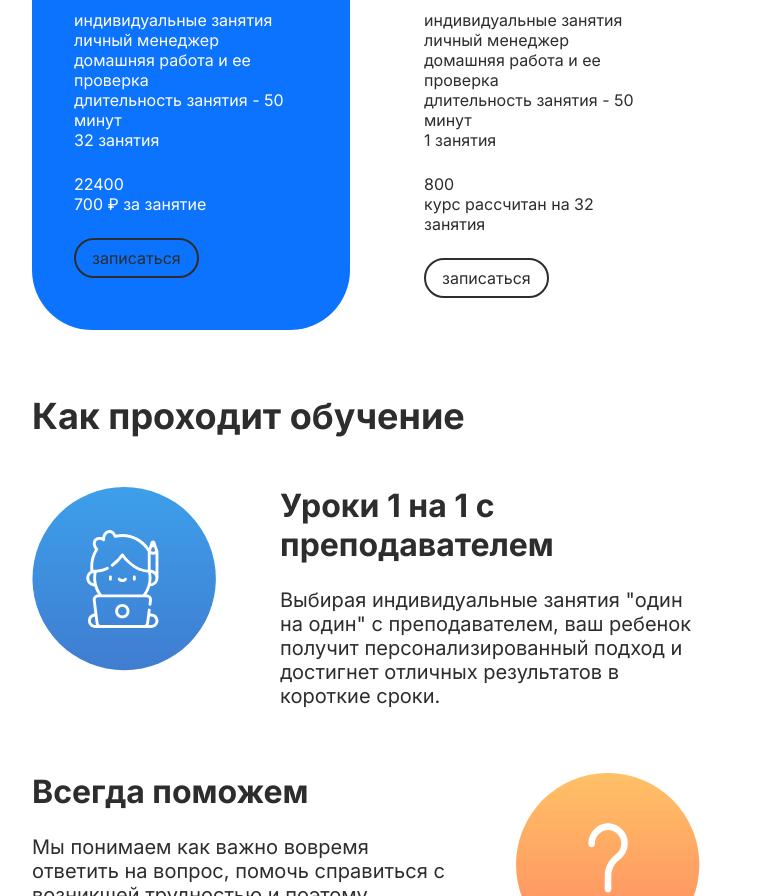
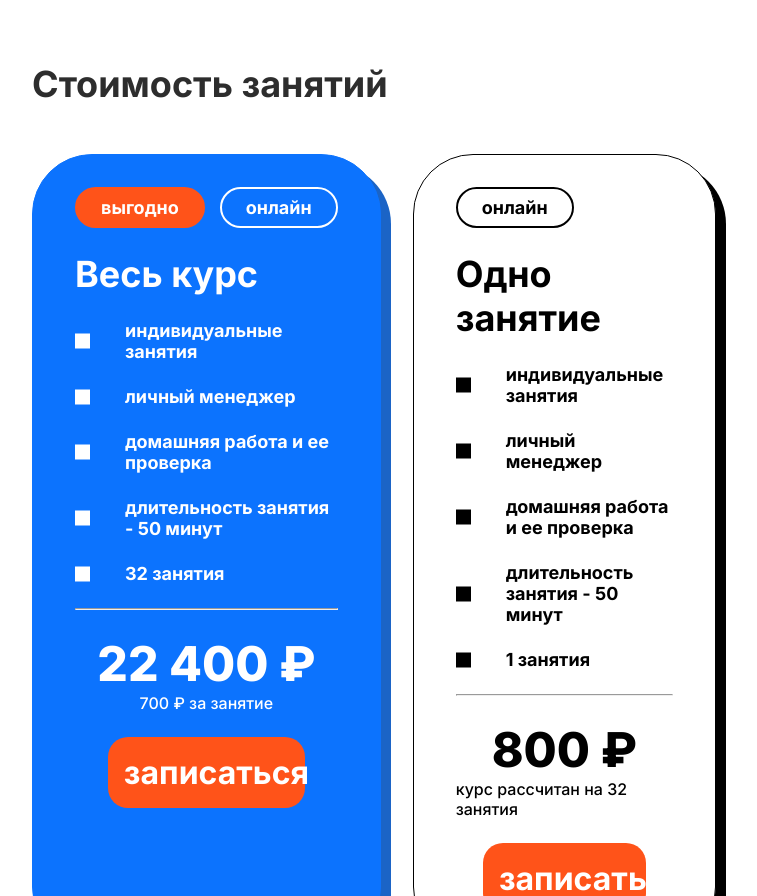
Before and after one commit to ZaharrRR/online-school, a Vue app: page / in a window 1280 px wide. Shown: the part 2720-3616 px from the top of the page, without its empty margins (274-1031 px from the left). Built offline with nearby package versions, Linux system fonts and the light colour scheme.

Commit message:
fixes. modal layout. prices block

```diff
--- a/src/assets/main.css
+++ b/src/assets/main.css
@@ -1,4 +1,8 @@
 @import './base.css';
+
+body.modal-open {
+  overflow: hidden;
+}
 
 .btn {
   border: 2px solid;
--- a/src/components/Blocks/CoursesBlock.vue
+++ b/src/components/Blocks/CoursesBlock.vue
@@ -1,5 +1,5 @@
 <template>
-  <BlockLayout>
+  <BlockLayout id="courses-block">
     <template #title>Курсы</template>
     <template #description
       >Онлайн-занятия по программированию и дизайну для детей, школьников и подростков
--- a/src/components/Blocks/PricesBlock.vue
+++ b/src/components/Blocks/PricesBlock.vue
@@ -1,63 +1,38 @@
 <template>
-  <BlockLayout>
+  <BlockLayout id="prices-block">
     <template #title>Стоимость занятий</template>
 
     <div class="prices">
-      <div class="price-block" style="background-color: var(--basic-blue); color: white">
-        <div class="block-tags">
-          <div
-            v-for="tag in allLessons.tags"
-            :key="tag.value"
-            class="tag"
-            :class="{ 'tag-accent': tag.accent }"
-          >
-            {{ tag.value }}
-          </div>
-        </div>
-        <div class="block-benefits">
-          <div v-for="benefit in allLessons.benefits" :key="benefit" class="benefit">
-            {{ benefit }}
-          </div>
-        </div>
-        <div class="block-price">
-          <div class="value">{{ allLessons.price.value }}</div>
-          <div class="subtitle">{{ allLessons.price.subtitle }}</div>
-        </div>
-        <div class="block-button">
-          <button class="btn">записаться</button>
-        </div>
-      </div>
+      <PriceBlock
+        class="all-lessons"
+        :title="allLessons.title"
+        :benefits="allLessons.benefits"
+        :price="allLessons.price"
+        :tags="allLessons.tags"
+        background-color="var(--basic-blue)"
+        color="white"
+        border-color="var(--basic-blue)"
+        box-shadow="10px 10px 0 0 var(--dark-blue)"
+      />
 
-      <div class="price-block">
-        <div class="block-tags">
-          <div
-            v-for="tag in allLessons.tags"
-            :key="tag.value"
-            class="tag"
-            :class="{ 'tag-accent': tag.accent }"
-          >
-            {{ tag.value }}
-          </div>
-        </div>
-        <div class="block-benefits">
-          <div v-for="benefit in oneLesson.benefits" :key="benefit" class="benefit">
-            {{ benefit }}
-          </div>
-        </div>
-        <div class="block-price">
-          <div class="value">{{ oneLesson.price.value }}</div>
-          <div class="subtitle">{{ oneLesson.price.subtitle }}</div>
-        </div>
-        <div class="block-button">
-          <button class="btn">записаться</button>
-        </div>
-      </div>
+      <PriceBlock
+        class="one-lesson"
+        :title="oneLesson.title"
+        :benefits="oneLesson.benefits"
+        :price="oneLesson.price"
+        :tags="oneLesson.tags"
+        background-color="white"
+        color="black"
+        border-color="black"
+        box-shadow="10px 10px 0 0 black"
+      />
     </div>
   </BlockLayout>
 </template>
 
 <script setup>
 import BlockLayout from '@/components/Layouts/BlockLayout.vue'
+import PriceBlock from '@/components/PriceBlock.vue'
 
 const allLessons = {
   title: 'Весь курс',
@@ -112,13 +87,4 @@ const oneLesson = {
   justify-content: space-around;
   gap: 32px;
 }
-
-.price-block {
-  display: flex;
-  flex-direction: column;
-  gap: 24px;
-
-  padding: 32px 42px;
-  border-radius: 60px;
-}
 </style>
--- a/src/components/Cards/CourseCard.vue
+++ b/src/components/Cards/CourseCard.vue
@@ -38,7 +38,8 @@ defineProps({
   position: relative;
   display: flex;
   flex-direction: column;
-  padding: 20px;
+  gap: 20px;
+  padding: 20px 40px;
   border-radius: 18px;
   color: white;
 }
@@ -77,7 +78,7 @@ defineProps({
 
 .card-img {
   position: absolute;
-  right: 20px;
+  right: 40px;
   top: 20px;
 }
 </style>
--- a/src/components/Layouts/HeaderLayout.vue
+++ b/src/components/Layouts/HeaderLayout.vue
@@ -4,8 +4,8 @@
 
     <nav>
       <a href="">О нас</a>
-      <a href="">Курсы</a>
-      <a href="">Цены</a>
+      <a @click="scrollTo('courses-block')">Курсы</a>
+      <a @click="scrollTo('prices-block')">Цены</a>
       <a href="">Преподаватели</a>
     </nav>
 
@@ -16,7 +16,14 @@
   </header>
 </template>
 
-<script setup></script>
+<script setup>
+function scrollTo(id) {
+  const element = document.getElementById(id)
+  if (element) {
+    element.scrollIntoView({ behavior: 'smooth' })
+  }
+}
+</script>
 
 <style scoped>
 header {
--- /dev/null
+++ b/src/components/Layouts/ModalLayout.vue
@@ -0,0 +1,79 @@
+<template>
+  <div v-if="isOpen" class="wrapper" @click="$emit('close-modal')">
+    <div class="modal" @click.stop>
+      <slot></slot>
+    </div>
+  </div>
+</template>
+
+<script setup lang="ts">
+import { onMounted, onUnmounted, watch } from 'vue'
+
+const props = defineProps({
+  isOpen: Boolean
+})
+
+defineEmits(['close-modal'])
+
+const addBodyClass = () => {
+  document.body.classList.add('modal-open')
+}
+
+const removeBodyClass = () => {
+  document.body.classList.remove('modal-open')
+}
+
+onMounted(() => {
+  if (props.isOpen) {
+    addBodyClass()
+  }
+})
+
+onUnmounted(() => {
+  removeBodyClass()
+})
+
+watch(
+  () => props.isOpen,
+  (newValue) => {
+    if (newValue) {
+      addBodyClass()
+    } else {
+      removeBodyClass()
+    }
+  }
+)
+</script>
+
+<style scoped>
+.wrapper {
+  position: fixed;
+  top: 0;
+  bottom: 0;
+  left: 0;
+  right: 0;
+  z-index: 10;
+
+  display: flex;
+  justify-content: center;
+  align-items: center;
+
+  width: 100vw;
+  height: 100vh;
+  max-height: 100vh;
+  overflow: hidden;
+
+  padding: 45px;
+  background-color: rgb(0, 0, 0, 0.5);
+}
+
+.modal {
+  width: 742px;
+
+  background-color: var(--basic-blue);
+  color: white;
+
+  padding: 45px;
+  border-radius: 20px;
+}
+</style>
--- a/src/components/Modals/ContactModal.vue
+++ b/src/components/Modals/ContactModal.vue
@@ -1,6 +1,5 @@
 <template>
-  <div v-if="isOpen" class="wrapper" @click="$emit('close-modal')">
-    <div class="modal" @click.stop>
+  <ModalLayout :is-open="isOpen" @close-modal="$emit('close-modal')">
     <div class="modal-top">
       <h2>Поможем с выбором!</h2>
       <p>
@@ -10,11 +9,11 @@
     </div>
 
     <ContactForm />
-    </div>
-  </div>
+  </ModalLayout>
 </template>
 
 <script setup lang="ts">
+import ModalLayout from '@/components/Layouts/ModalLayout.vue'
 import ContactForm from '@/components/Forms/ContactForm.vue'
 
 defineProps({
@@ -25,35 +24,6 @@ defineEmits(['close-modal'])
 </script>
 
 <style scoped>
-.wrapper {
-  position: fixed;
-  top: 0;
-  bottom: 0;
-  left: 0;
-  right: 0;
-
-  display: flex;
-  justify-content: center;
-  align-items: center;
-
-  width: 100vw;
-  height: 100vh;
-  overflow-y: hidden;
-
-  padding: 45px;
-  background-color: rgb(0, 0, 0, 0.5);
-}
-
-.modal {
-  width: 742px;
-
-  background-color: var(--basic-blue);
-  color: white;
-
-  padding: 45px;
-  border-radius: 20px;
-}
-
 .modal-top {
   margin: 0 auto;
   text-align: center;
--- /dev/null
+++ b/src/components/PriceBlock.vue
@@ -0,0 +1,160 @@
+<template>
+  <div class="price-block" :style="blockStyle">
+    <div class="block-tags">
+      <div v-for="tag in tags" :key="tag.value" class="tag" :class="{ 'tag-accent': tag.accent }">
+        {{ tag.value }}
+      </div>
+    </div>
+    <div class="block-title">
+      <h2>{{ title }}</h2>
+    </div>
+    <div class="block-benefits">
+      <div v-for="benefit in benefits" :key="benefit" class="benefit">
+        {{ benefit }}
+      </div>
+    </div>
+    <hr />
+    <div class="block-price">
+      <div class="value">{{ formatPrice(price.value) }} ₽</div>
+      <div class="subtitle">{{ price.subtitle }}</div>
+    </div>
+    <div class="block-button">
+      <button class="button">записаться</button>
+    </div>
+  </div>
+</template>
+
+<script setup>
+import { computed } from 'vue'
+
+const props = defineProps({
+  title: String,
+  benefits: Array,
+  price: Object,
+  tags: Array,
+  backgroundColor: String,
+  color: String,
+  borderColor: String,
+  boxShadow: String
+})
+
+const blockStyle = computed(() => ({
+  backgroundColor: props.backgroundColor,
+  color: props.color,
+  borderColor: props.borderColor,
+  boxShadow: props.boxShadow
+}))
+
+function formatPrice(price) {
+  return price.toString().replace(/\B(?=(\d{3})+(?!\d))/g, ' ')
+}
+</script>
+
+<style scoped>
+.price-block {
+  display: flex;
+  flex-direction: column;
+  gap: 24px;
+
+  width: 480px;
+
+  padding: 32px 42px;
+  border-radius: 60px;
+  border: 1px solid;
+}
+
+.block-tags {
+  display: flex;
+  gap: 15px;
+}
+
+.tag {
+  display: flex;
+  align-items: center;
+  justify-content: center;
+
+  padding: 8px 24px;
+  border-radius: 50px;
+  border: 2px solid;
+
+  font-size: 18px;
+  font-weight: bold;
+}
+
+.tag-accent {
+  background-color: #ff5319;
+  border-color: #ff5319;
+}
+
+.block-title h2 {
+  font-size: 36px;
+  font-weight: bold;
+  margin: 0;
+}
+
+.block-benefits {
+  display: flex;
+  flex-direction: column;
+  gap: 24px;
+}
+
+.block-benefits .benefit {
+  font-size: 18px;
+  font-weight: bold;
+  position: relative;
+  padding-left: 50px;
+}
+
+.benefit::before {
+  content: '';
+  position: absolute;
+  left: 0;
+  top: 50%;
+  transform: translateY(-50%);
+
+  width: 15px;
+  height: 15px;
+}
+
+.all-lessons .benefit::before {
+  background-color: white;
+}
+
+.one-lesson .benefit::before {
+  background-color: black;
+}
+
+.block-price {
+  display: flex;
+  flex-direction: column;
+  justify-content: center;
+  align-items: center;
+}
+
+.block-price .value {
+  font-size: 48px;
+  font-weight: 800;
+}
+
+.block-price .subtitle {
+  font-weight: 500;
+}
+
+.block-button {
+  display: flex;
+  justify-content: center;
+}
+
+.button {
+  width: 75%;
+
+  background-color: #ff5319;
+  color: white;
+
+  border-radius: 20px;
+  padding: 16px;
+
+  font-size: 32px;
+  font-weight: bold;
+}
+</style>
```
Lines whose indentation alone changed are shown as unchanged.
